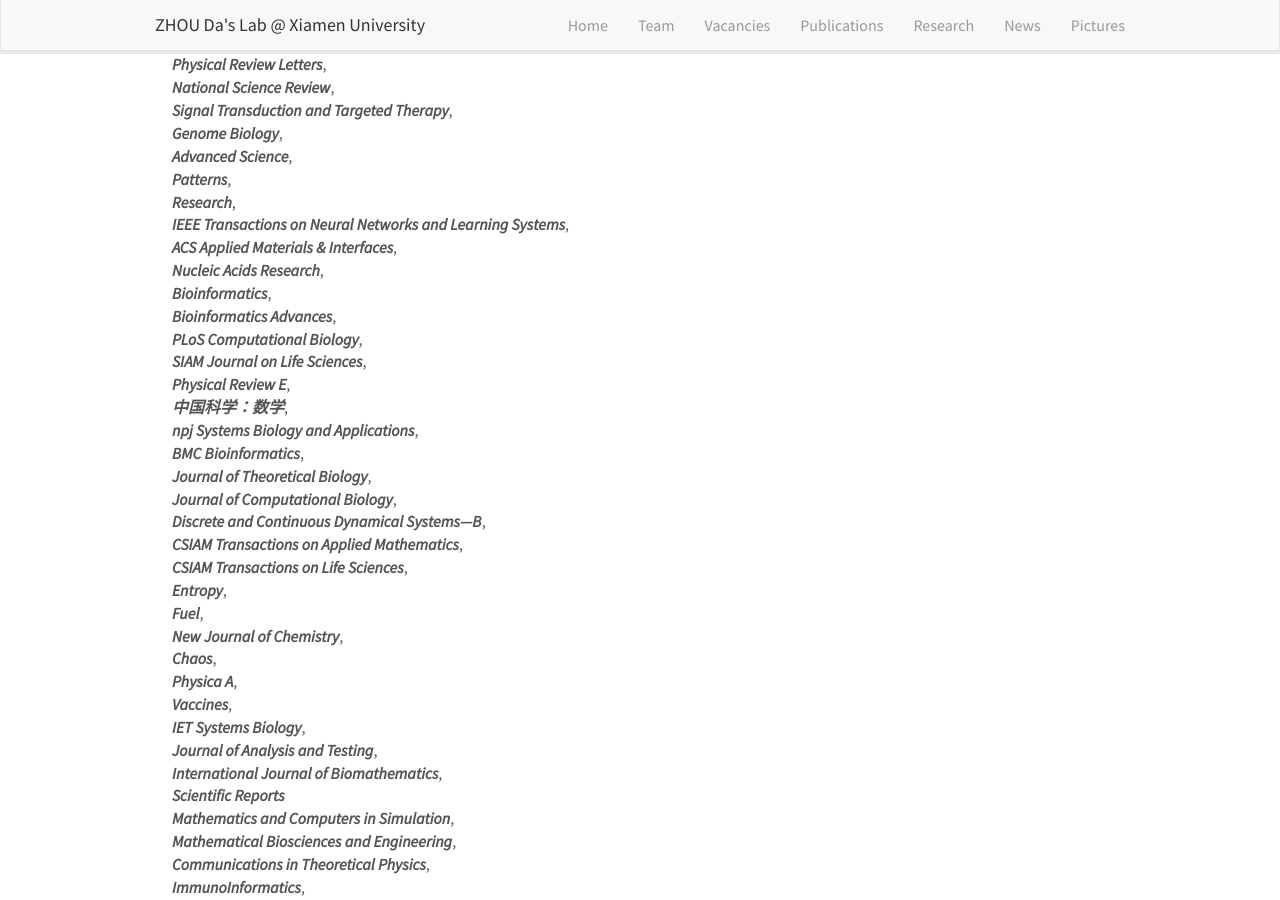
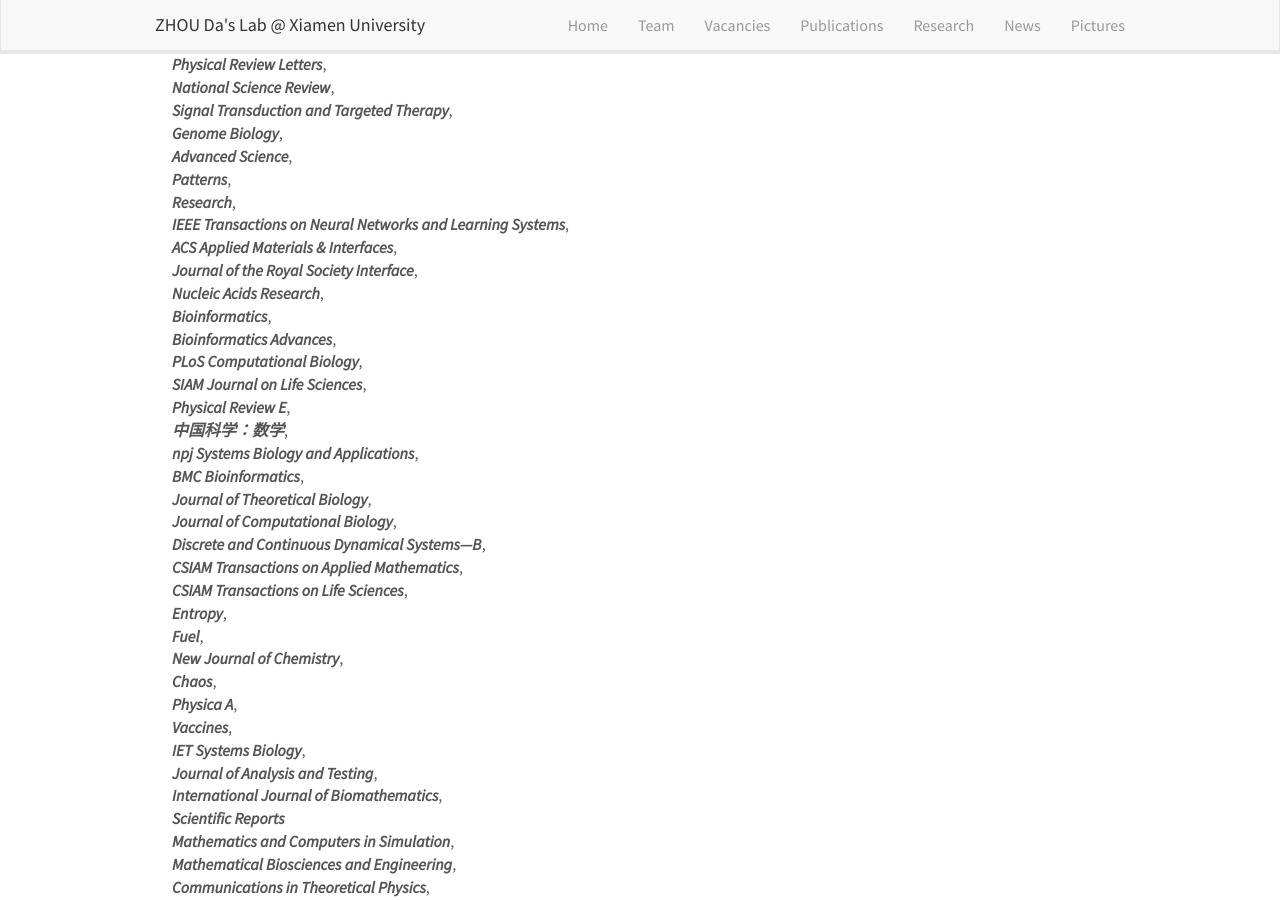
Before and after one commit to ZhouDaLab/zhoudalab.github.io, a Jekyll site: the page built from _pages/home.md, in a window 1280 px wide and 900 px high, scrolled down 2289 px. Built offline with Jekyll 4.4.1, drawn with Linux system fonts in a browser that asks for light colours; nearby versions of some CDN libraries.

Commit message:
Update home.md

```diff
--- a/_pages/home.md
+++ b/_pages/home.md
@@ -91,6 +91,7 @@ Email：zhouda@xmu.edu.cn
 &emsp;***Research***,
 &emsp;***IEEE Transactions on Neural Networks and Learning Systems***,
 &emsp;***ACS Applied Materials & Interfaces***,
+&emsp;***Journal of the Royal Society Interface***,
 &emsp;***Nucleic Acids Research***,
 &emsp;***Bioinformatics***,
 &emsp;***Bioinformatics Advances***,
```
